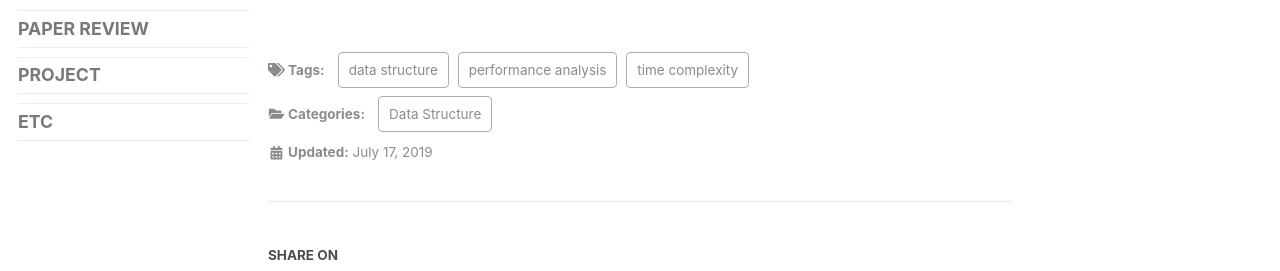
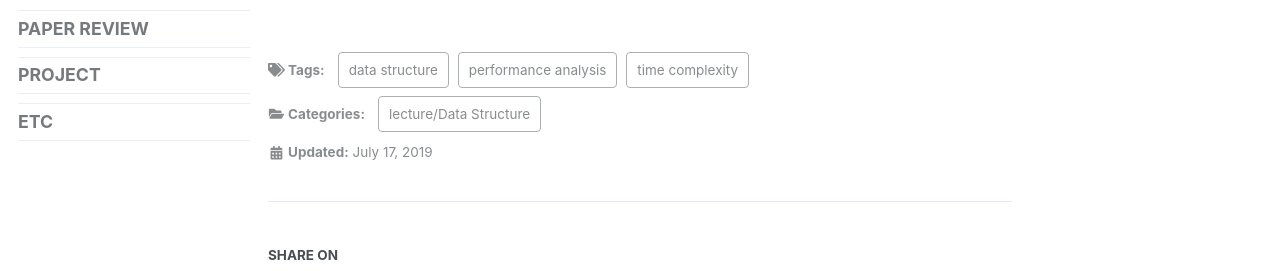
Before and after one commit to hyewonchoi4999/hyewonchoi4999.github.io, a Jekyll site: the page built from _posts/DataStructure/2019-07-17-Performance-Analysis.md, in a window 1280 px wide and 900 px high, scrolled down 4973 px. Shown: the part 154-425 px from the top of the window. Built offline with Jekyll 4.4.1, drawn with Linux system fonts in a browser that asks for light colours; cached includes are drawn as plain includes; nearby versions of some CDN libraries; some web fonts are replaced; formulas are drawn with MathJax 3; comment, search, counter and statistics services are not loaded.

Commit message:
post category is changed

```diff
--- a/_posts/DataStructure/2019-07-17-Performance-Analysis.md
+++ b/_posts/DataStructure/2019-07-17-Performance-Analysis.md
@@ -4,7 +4,7 @@ sidebar:
 title: "[Data Structure] Performance Analysis"
 excerpt: "퍼포먼스 분석을 하는 이유와 분석 방법"
 categories:
-    - Data Structure
+    - lecture/Data Structure
 permalink: /categories/lecture/Data Structure/performance-analysis
 tags: [data structure, time complexity, performance analysis]
 use_math: true
```
